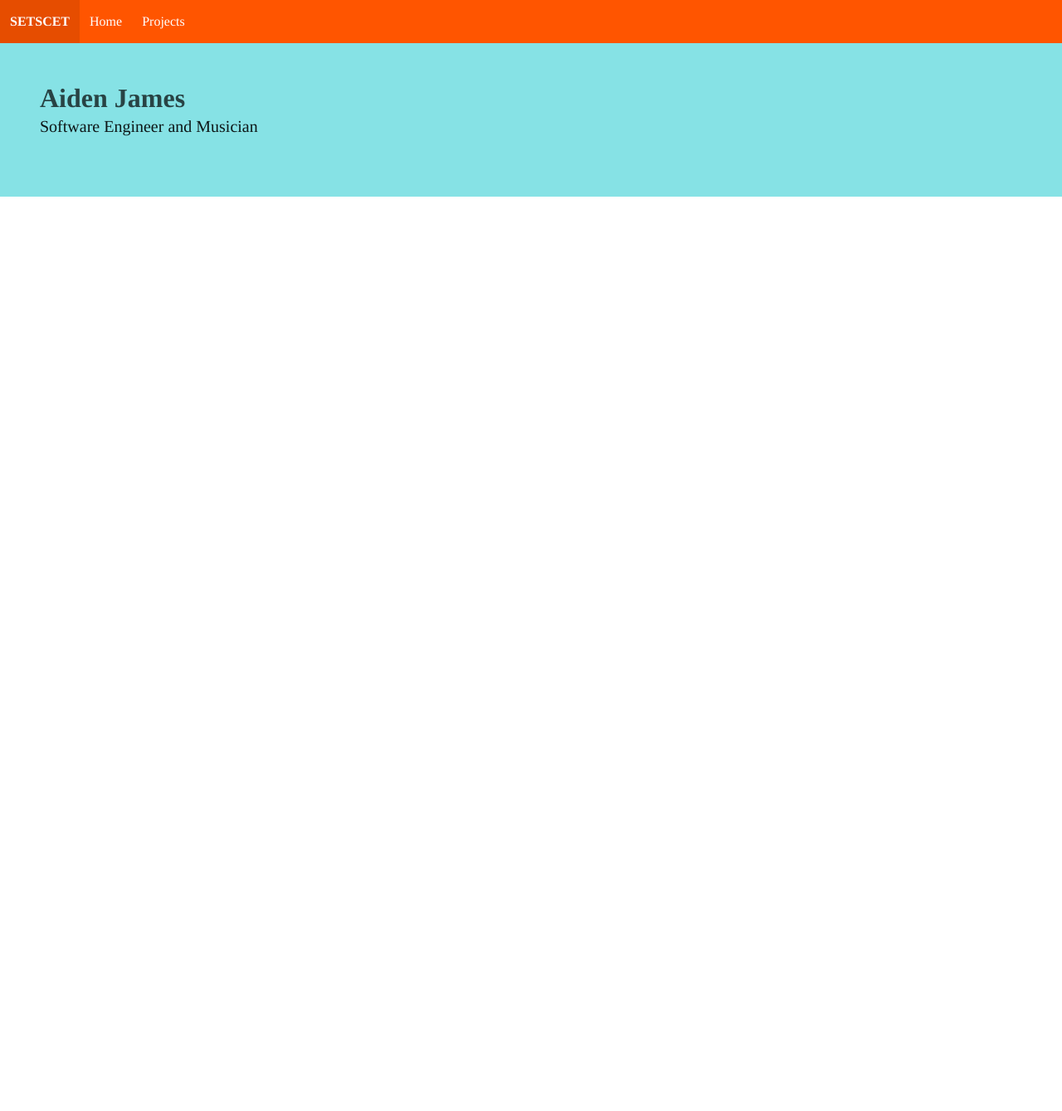
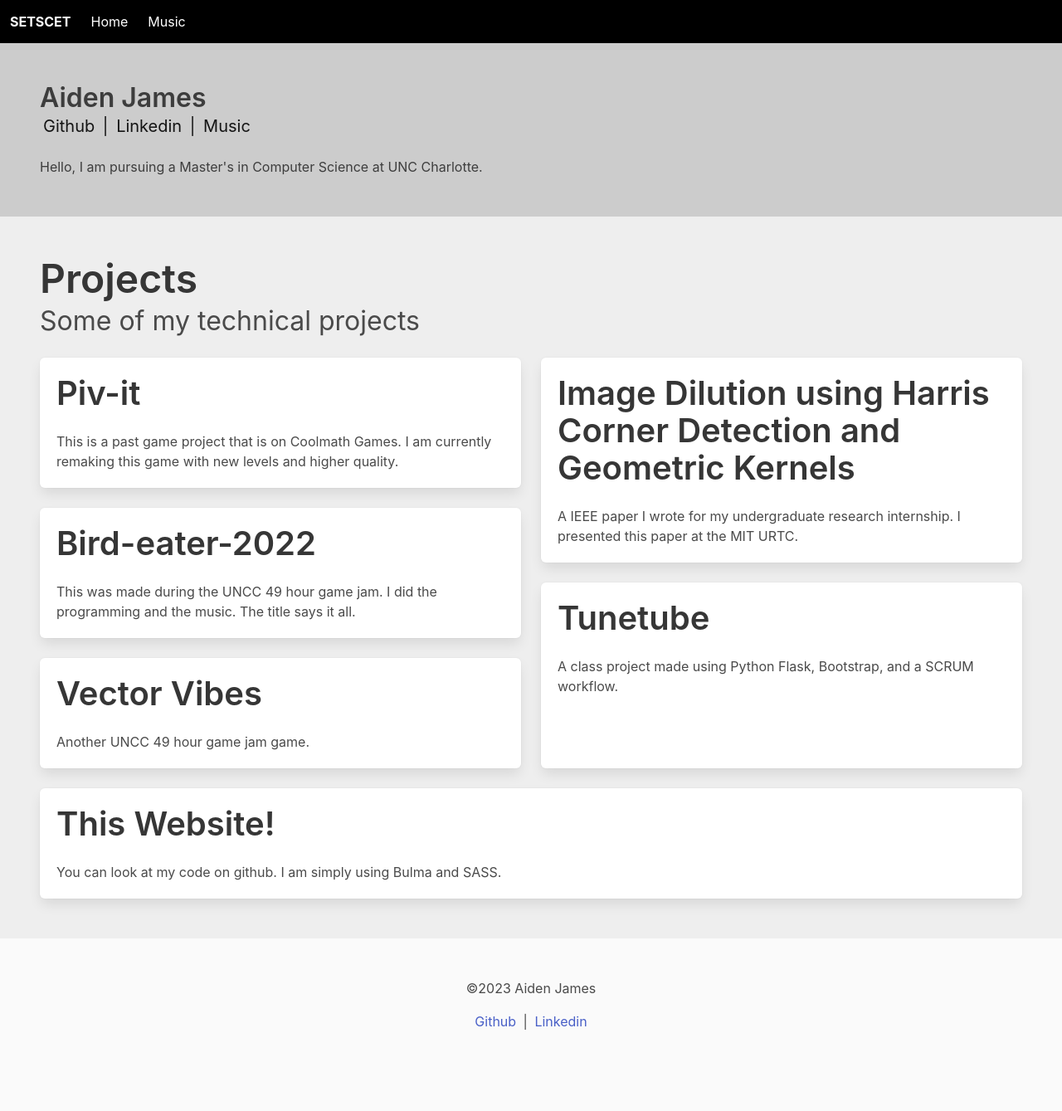
Before and after one commit to bubbybumble/setscet, a website: page index.html in a window 1280 px wide. Shown: the whole page at 83% size. Before the commit the page ends 800 px from the top, so only its background shows below. Drawn offline with nearby package versions, Linux system fonts and the light colour scheme; files that its build step writes are made by us from their sources.

Commit message:
added some content

```diff
--- a/index.html
+++ b/index.html
@@ -28,8 +28,8 @@
         Home
       </a>
 
-      <a class="navbar-item">
-        Projects
+      <a class="navbar-item" href="music.html">
+        Music
       </a>
 
 
@@ -42,16 +42,107 @@
       <p class="title">
         Aiden James
       </p>
+
       <p class="subtitle">
-        Software Engineer and Musician
+        <a class="is-link mx-1" target="_blank" href="https://github.com/bubbybumble">Github</a>
+        |
+        <a class="is-link mx-1" target="_blank" href="https://www.linkedin.com/in/aiden-james/">Linkedin</a>
+        |
+        <a class="is-link mx-1" href="music.html">Music</a>
       </p>
-      <!-- About me section -->
+
+
+
       <p>
-
+        Hello, I am pursuing a Master's in Computer Science at UNC Charlotte.
       </p>
     </div>
   </hero>
 
 
+
+  <div class="section">
+    <div class="block">
+      <h1 class="title is-1">Projects</h1>
+      <h2 class="subtitle is-3">Some of my technical projects</h2>
+    </div>
+
+    <div class="tile is-ancestor">
+      <div class="tile is-parent is-vertical">
+
+        <a href="https://www.coolmathgames.com/0-piv-it" target="_blank" class="box tile is-child">
+          <h2 class="title is-2">Piv-it</h1>
+          <p>
+            This is a past game project that is on Coolmath Games. I am currently remaking this game with new levels and higher quality.
+          </p>
+        </a>
+
+        <a href="https://github.com/bubbybumble/Bird-Eater" target="_blank" class="box tile is-child">
+          <h2 class="title is-2">Bird-eater-2022</h1>
+          <p>
+            This was made during the UNCC 49 hour game jam. I did the programming and the music. The title says it all.
+          </p>
+        </a>
+
+        <a href="https://github.com/bubbybumble/VectorVibes" target="_blank" class="box tile is-child">
+          <h2 class="title is-2">Vector Vibes</h1>
+          <p>
+            Another UNCC 49 hour game jam game.
+          </p>
+        </a>
+
+      </div>
+      <div class="tile is-parent is-vertical">
+
+        <a href="https://doi.org/10.1109/URTC56832.2022.10002246" target="_blank" class="box tile is-child">
+          <h2 class="title is-2">Image Dilution using Harris Corner Detection and Geometric Kernels</h1>
+          <p>
+            A IEEE paper I wrote for my undergraduate research internship. I presented this paper at the MIT URTC.
+          </p>
+        </a>
+
+        <a href="https://www.tunetube.online/landing" target="_blank" class="box tile is-child">
+          <h2 class="title is-2">Tunetube</h1>
+          <p>
+            A class project made using Python Flask, Bootstrap, and a SCRUM workflow.
+          </p>
+        </a>
+
+      </div>
+
+    </div>
+    <div class="tile is-ancestor">
+      <div class="tile is-parent">
+        <a href="https://github.com/bubbybumble/setscet" target="_blank" class="box tile is-child">
+          <h2 class="title is-2">This Website!</h1>
+            <p>
+              You can look at my code on github. I am simply using Bulma and SASS.
+            </p>
+        </a>
+      </div>
+    </div>
+
+
+
+  </div>
+
+  <footer class="footer">
+    <div class="content has-text-centered">
+      <p>
+        ©2023 Aiden James
+      </p>
+      <p>
+        <a class="is-link mx-1" target="_blank" href="https://github.com/bubbybumble">Github</a>
+        |
+        <a class="is-link mx-1" target="_blank" href="https://www.linkedin.com/in/aiden-james/">Linkedin</a>
+      </p>
+
+    </div>
+
+
+
+
+  </footer>
+
 </body>
 </html>
--- a/main.scss
+++ b/main.scss
@@ -1,7 +1,10 @@
-$primary: #FF5500;
-$info: #86E2E5;
+$primary: #000000;
+$info: #CCCCCC;
 
-$family-serif: "Times", serif;
-$family-primary: $family-serif;
 
+// $family-serif: "Georgia", serif;
+// $family-primary: $family-serif;
+body {
+  background-color: #EEEEEE;
+}
 @import "node_modules/bulma/bulma.sass";
```
Also changed, not shown: music.html (added, +110 -0 lines).
